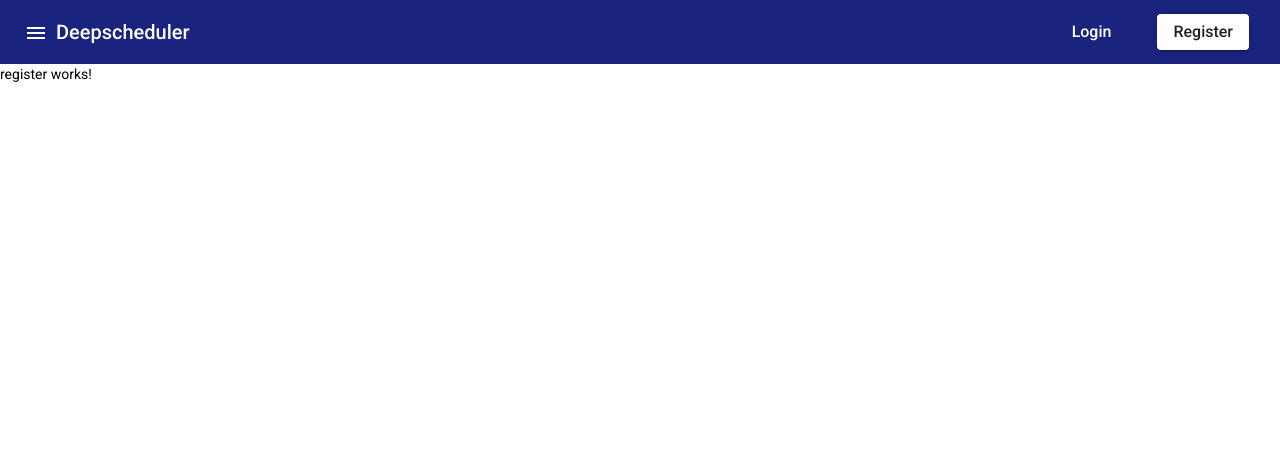
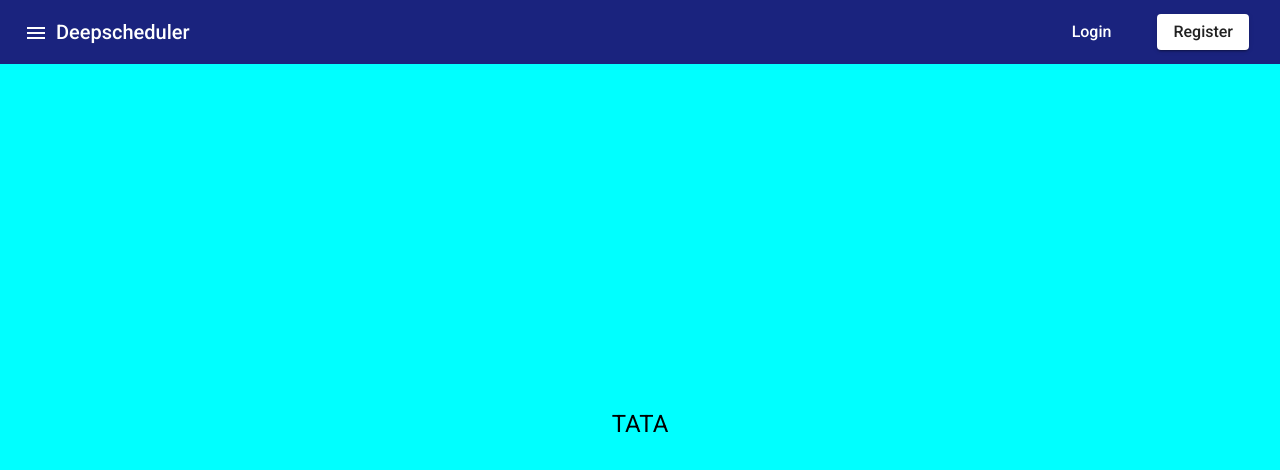
Before and after one commit to oscarvx00/USAL-DeepScheduler, an Angular app in the folder src/frontend/: page /register in a window 1280 px wide. Shown: the top 470 px of the page. Built offline with nearby package versions, Linux system fonts and the light colour scheme.

Commit message:
Implemented full height components styles

```diff
--- a/src/frontend/src/app/app.component.css
+++ b/src/frontend/src/app/app.component.css
@@ -1,3 +1,9 @@
+.app-container{
+    display: flex;
+    flex-flow: column;
+    height: 100%;
+}
+
 .navbar-spacer{
     flex: 1 1 auto;
 }
@@ -7,3 +13,7 @@
     margin-right: 15px;
     font-size: 16px !important;
 }
+
+.router-container{
+    flex: 1 1 auto;
+}
--- a/src/frontend/src/app/app.component.html
+++ b/src/frontend/src/app/app.component.html
@@ -1,3 +1,4 @@
+<div class="app-container">
   <mat-toolbar color="primary">
     <button mat-icon-button class="example-icon" aria-label="Example icon-button with menu icon">
       <mat-icon>menu</mat-icon>
@@ -13,4 +14,7 @@
     </div>
 
   </mat-toolbar>
+  <div class="router-container" style="background-color: aqua;">
     <router-outlet></router-outlet>
+  </div>
+</div>
--- a/src/frontend/src/app/components/register/register.component.css
+++ b/src/frontend/src/app/components/register/register.component.css
@@ -0,0 +1,7 @@
+.register-container{
+    height: 100%;
+    display: flex;
+    flex-direction: column;
+    align-items: center;
+    justify-content: center;
+}
--- a/src/frontend/src/app/components/register/register.component.html
+++ b/src/frontend/src/app/components/register/register.component.html
@@ -1 +1,3 @@
-<p>register works!</p>
+<div class="register-container">
+    <h1>TATA</h1>
+</div>
--- a/src/frontend/src/styles.css
+++ b/src/frontend/src/styles.css
@@ -1,4 +1,7 @@
 /* You can add global styles to this file, and also import other style files */
 
 html, body { height: 100%; }
-body { margin: 0; font-family: Roboto, "Helvetica Neue", sans-serif; }
+body {
+    margin: 0;
+    font-family: Roboto, "Helvetica Neue", sans-serif;
+ }
```
Lines whose indentation alone changed are shown as unchanged.
